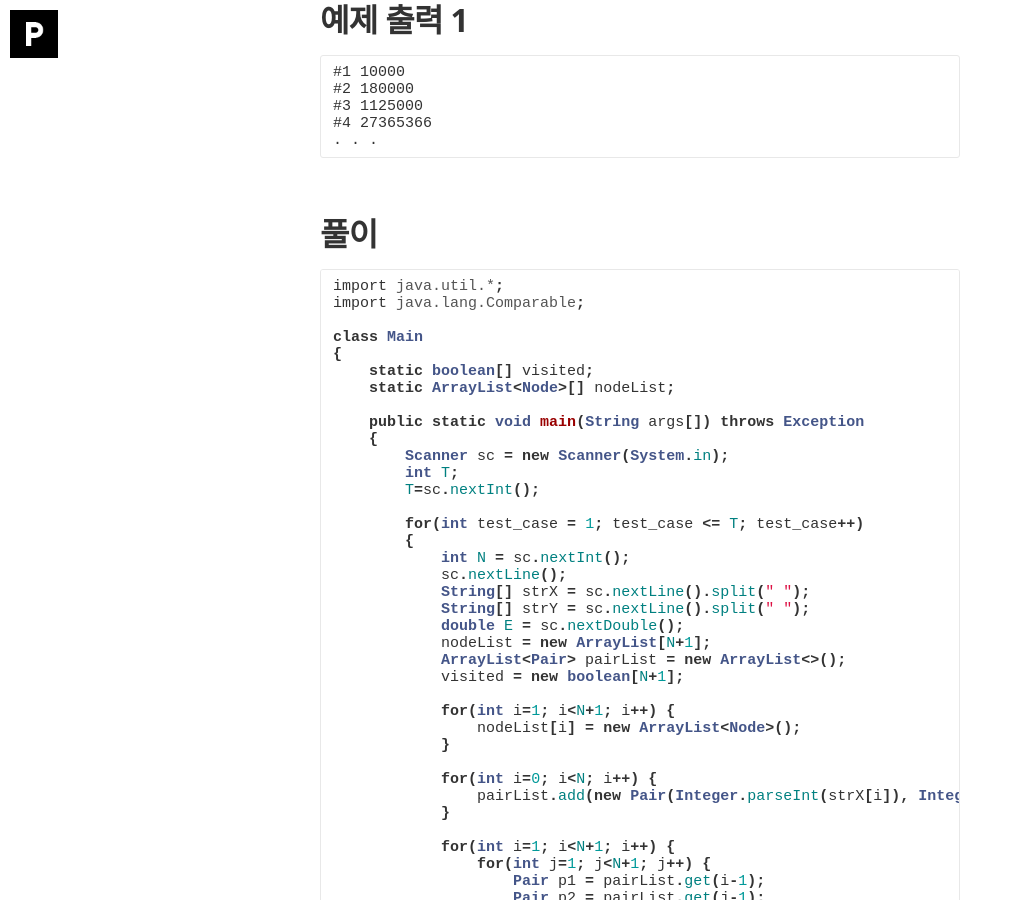
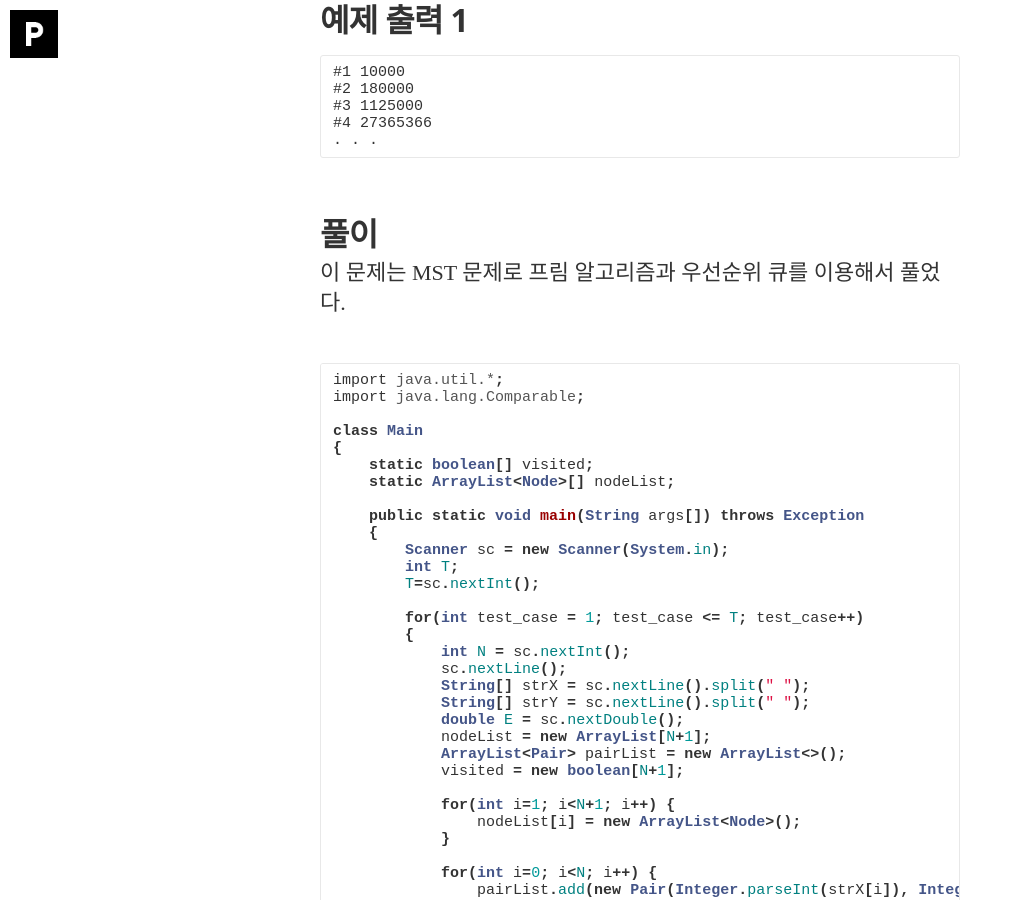
Before and after one commit to pss407/pss407.github.io, a Jekyll site: the page built from _posts/2020-01-27-SWEA#1251.md, in a window 1280 px wide and 900 px high, scrolled down 2958 px. Shown: the whole window, without its empty margins (0-1013 px from the left). Built offline with Jekyll 4.4.1, drawn with Linux system fonts in a browser that asks for light colours; nearby versions of some CDN libraries; some web fonts are replaced.

Commit message:
Update 2020-01-27-SWEA#1251.md

````diff
--- a/_posts/2020-01-27-SWEA#1251.md
+++ b/_posts/2020-01-27-SWEA#1251.md
@@ -81,6 +81,8 @@ image2: /assets/article_images/2014-11-30-mediator_features/night-track-mobile.J
 
 풀이
 --------------------------
+
+이 문제는 MST 문제로 프림 알고리즘과 우선순위 큐를 이용해서 풀었다.
 
 ```java
 import java.util.*;
````
